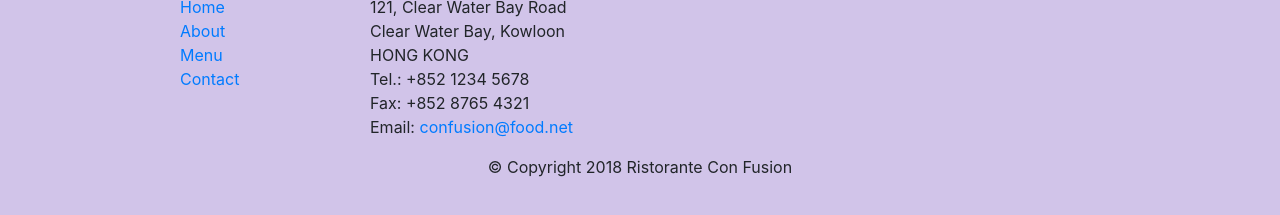
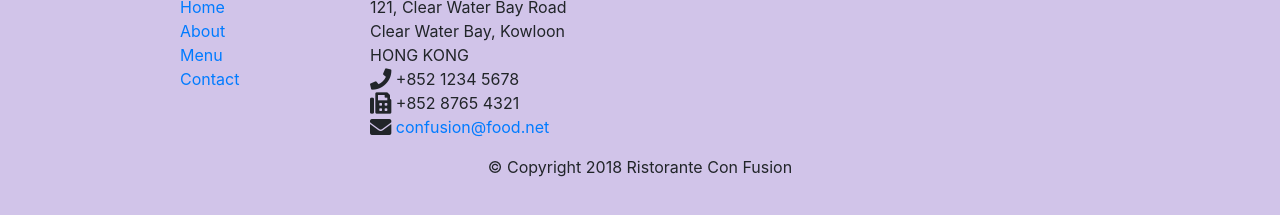
Before and after one commit to AnuranDutta/Bootstrap_4, a plain HTML site: page assignment_1.html in a window 1280 px wide. Shown: the part 1619-1834 px from the top of the page. Drawn offline with nearby package versions, Linux system fonts and the light colour scheme.

Commit message:
icon fonts + bootstrap social

```diff
--- a/assignment_1.html
+++ b/assignment_1.html
@@ -123,9 +123,9 @@
                         121, Clear Water Bay Road<br>
                         Clear Water Bay, Kowloon<br>
                         HONG KONG<br>
-                        Tel.: +852 1234 5678<br>
-                        Fax: +852 8765 4321<br>
-                        Email: <a href="mailto:confusion@food.net">confusion@food.net</a>
+                        <i class="fa fa-phone fa-lg"></i> +852 1234 5678<br>
+                        <i class="fa fa-fax fa-lg"></i> +852 8765 4321<br>
+                        <i class="fa fa-envelope fa-lg"></i> <a href="mailto:confusion@food.net"> confusion@food.net</a>
                     </address>
                 </div>
                 <div class="text-center">
```
Also changed, not shown: index.html (+3 -3 lines).
